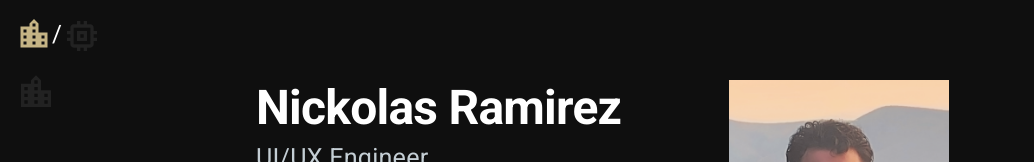
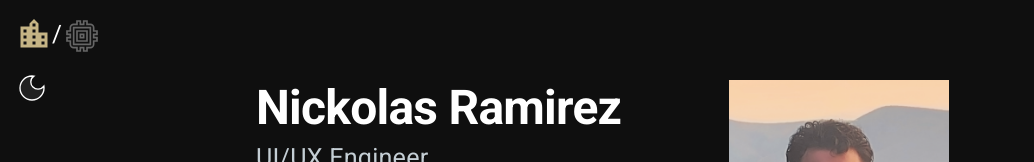
Before and after one commit to nickolasram/online-portfolio, a Next.js app: page / in a window 1280 px wide. Shown: the top 162 px of the page, without its empty margins (0-1034 px from the left). Built offline with nearby package versions, Linux system fonts and the light colour scheme; a web font is replaced by a local one.

Commit message:
icon colors

```diff
--- a/app/page.tsx
+++ b/app/page.tsx
@@ -17,6 +17,7 @@ import EmailIcon from '@mui/icons-material/Email';
 import LocationOnIcon from '@mui/icons-material/LocationOn';
 import LocalPhoneIcon from '@mui/icons-material/LocalPhone';
 import ArticleIcon from '@mui/icons-material/Article';
+import DarkModeIcon from '@mui/icons-material/DarkMode';
 
 const portfolioBGBox = {
   width: '100%',
@@ -90,22 +91,25 @@ export default function Home() {
           }
           >
               <Stack direction='row' sx={{display: 'flex', justifyContent: 'space-around'}}>
-                <LocationCityIcon
+              <LocationCityIcon
+                htmlColor='rgba(197,180,133,1)'
+                stroke='#ffffff00'
                   sx={{
-                      color: 'rgba(197,180,133,1)',
                       fontSize: '2.25rem'
                     }}/>
                 <Typography>/</Typography>
                 <MemoryIcon
+                  htmlColor='#111'
+                  stroke='#666'
                   sx={{
-                      color: '#222',
                       fontSize: '2.5rem'
                     }}/>
               </Stack>
-              <LocationCityIcon
+              <DarkModeIcon
+                htmlColor='#222'
+                stroke='#fff'
                sx={{
-                color: '#222',
-                fontSize: '2.5rem'
+                fontSize: '2rem'
               }}/>
         </Stack>
       </Slide>
```
